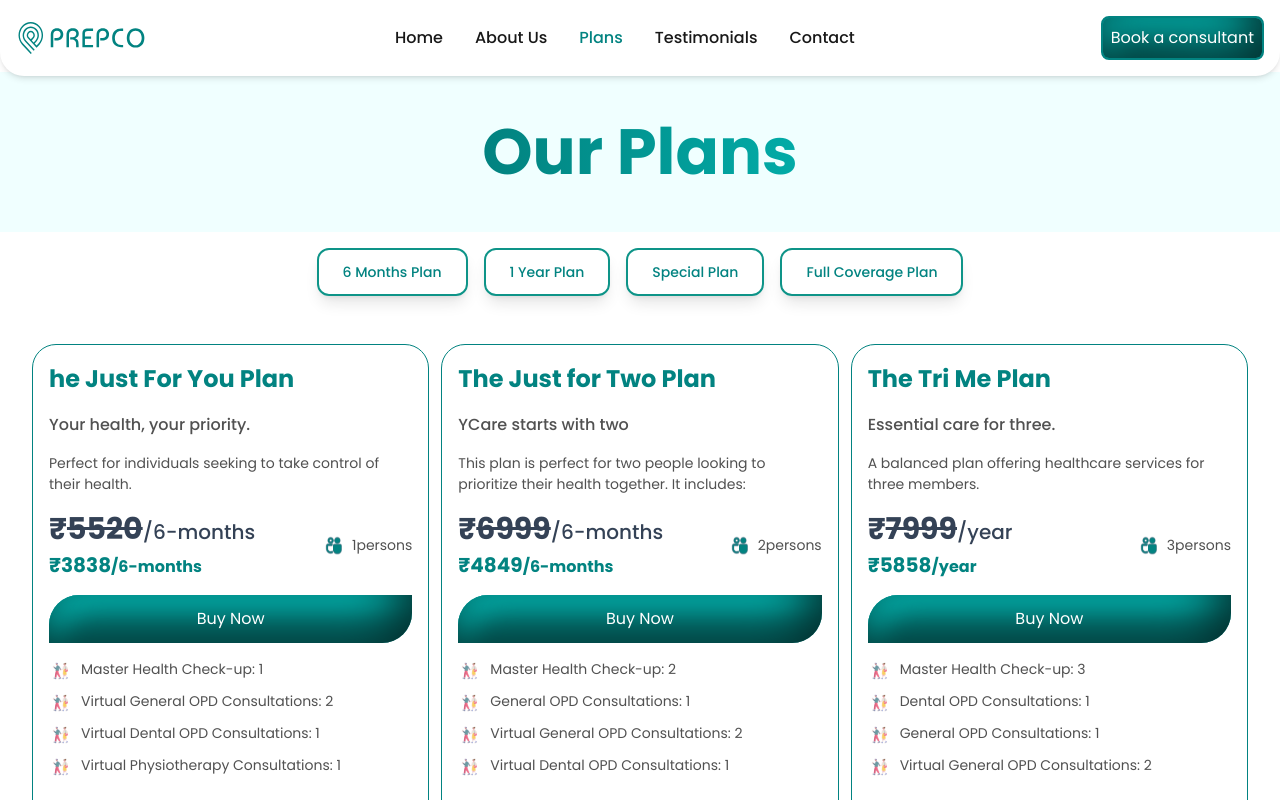
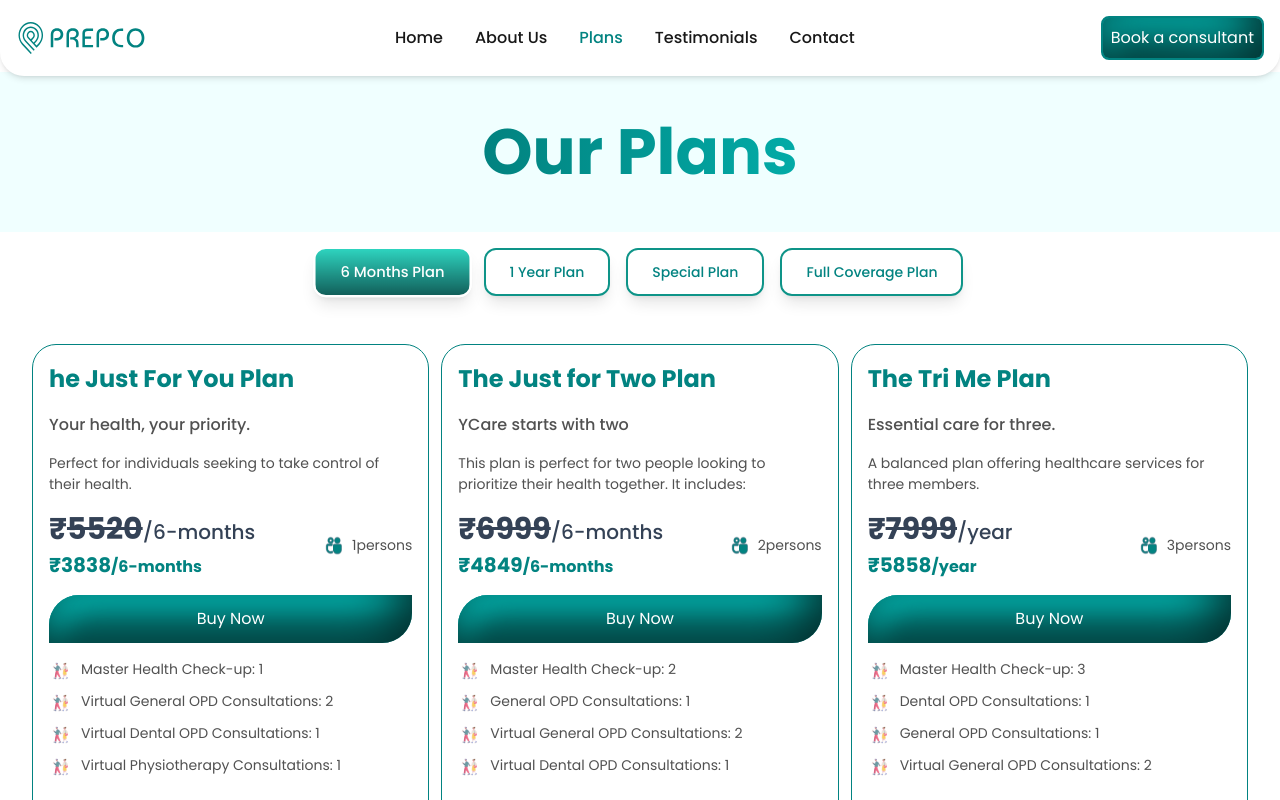
Before and after one commit to Prepco-creator/PREPCO, a Next.js app: page /plans in a window 1280 px wide. Shown: the top 800 px of the page. Built offline with nearby package versions, Linux system fonts and the light colour scheme; a web font is replaced by a local one.

Commit message:
PREPCO filter bugs and about page is linked to logo

```diff
--- a/src/components/comman/Navbar.tsx
+++ b/src/components/comman/Navbar.tsx
@@ -34,7 +34,7 @@ const Navbar = () => {
           } rounded-br-3xl rounded-bl-3xl fixed w-full z-20 top-0 start-0 border-none`}
       >
         <div className="max-w-screen-xl flex flex-wrap items-center justify-between mx-auto p-4">
-          <Link href="/" passHref>
+          <Link href="/about" passHref>
             <div className="flex items-center space-x-3 rtl:space-x-reverse">
               <Image
                 src={isMenuOpen ? images.svgs.LogoWhite : images.svgs.logo}
--- a/src/components/home/Hero.tsx
+++ b/src/components/home/Hero.tsx
@@ -48,7 +48,7 @@ const Hero: React.FC = () => {
         </h1>
 
         {/* Buttons */}
-        <div className="flex flex-col-reverse md:flex-row gap-4 w-[95%] lg:w-3/5">
+        <div className="flex flex-col-reverse md:flex-row gap-4 w-[95%] lg:w-2/3 min-[1440px]:w-3/5">
           {/* First Button */}
           <Link href={"/plans"} passHref className="w-full lg:w-1/2">
             <button
--- a/src/components/plans/FilterPlans.tsx
+++ b/src/components/plans/FilterPlans.tsx
@@ -1,4 +1,4 @@
-import React, { useState } from "react";
+import React, { useState, useEffect } from "react";
 
 interface FilterPlansProps {
   onFilterChange: (
@@ -8,7 +8,20 @@ interface FilterPlansProps {
 }
 
 const FilterPlans: React.FC<FilterPlansProps> = ({ onFilterChange }) => {
-  const [selectedFilter, setSelectedFilter] = useState<string | null>(null);
+  // Get the filter state from localStorage on component mount
+  const getStoredFilter = () => {
+    const storedFilter = localStorage.getItem("PREPCO-INSURANCE-FILTER");
+    return storedFilter ? storedFilter : "duration-6"; // default to 6 months plan
+  };
+
+  const [selectedFilter, setSelectedFilter] = useState<string | null>(getStoredFilter);
+
+  useEffect(() => {
+    if (selectedFilter) {
+      // Update localStorage when the filter changes
+      localStorage.setItem("PREPCO-INSURANCE-FILTER", selectedFilter);
+    }
+  }, [selectedFilter]);
 
   const handleSelect = (
     filterType: "duration" | "special" | "fullCoverage",
@@ -20,6 +33,7 @@ const FilterPlans: React.FC<FilterPlansProps> = ({ onFilterChange }) => {
       // Deselect the current filter
       setSelectedFilter(null);
       onFilterChange(null);
+      localStorage.removeItem("PREPCO-INSURANCE-FILTER");
     } else {
       // Apply the new filter
       setSelectedFilter(filterKey);
@@ -28,10 +42,9 @@ const FilterPlans: React.FC<FilterPlansProps> = ({ onFilterChange }) => {
   };
 
   const buttonClass = (isSelected: boolean) =>
-    `px-6 py-3 rounded-xl font-medium text-sm shadow-lg border-[2px] transition-all duration-300 transform ${
-      isSelected
-        ? "bg-gradient-to-b from-teal-400 to-teal-800 text-white border-gray-700 shadow-double-inset scale-105"
-        : "bg-gray-200 text-primary border-teal-600"
+    `px-6 py-3 rounded-xl font-medium text-sm shadow-lg border-[2px] transition-all duration-300 transform ${isSelected
+      ? "bg-gradient-to-b from-teal-400 to-teal-800 text-white border-gray-700 shadow-double-inset scale-105"
+      : "bg-gray-200 text-primary border-teal-600"
     }`;
 
   return (
```
